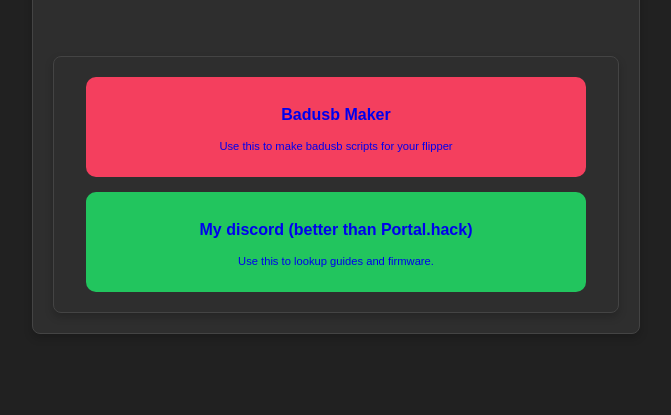
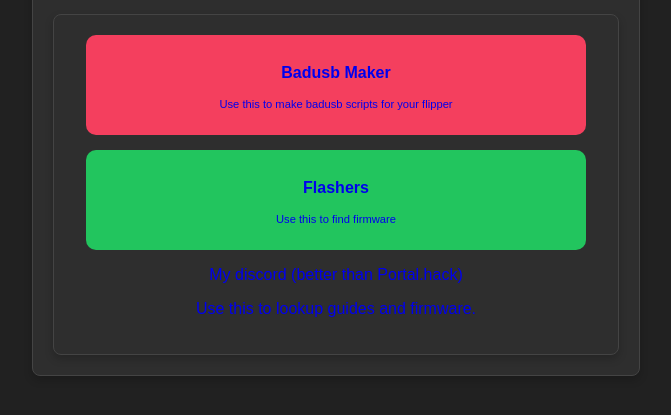
Before and after one commit to mastrpcs/mastrpcs.github.io, a plain HTML site: page index.html in a window 1280 px wide. Shown: the part 309-724 px from the top of the page, without its empty margins (304-975 px from the left). Drawn offline with Linux system fonts and the light colour scheme.

Commit message:
Update index.html

```diff
--- a/index.html
+++ b/index.html
@@ -202,15 +202,26 @@
       </div>
     </center>
     <center>
+      <a style="text-decoration:none;" href="https://mastrpcs.github.io/flash" style="color:rgb(240, 238, 238);">
+      <div class="card green" bis_skin_checked="1">
+
+        <p class="tip">Flashers</p>
+
+        <p class="second-text">Use this to find firmware</p>
+      </a>
+      </center>
+    </div>
+    <center>
       <a style="text-decoration:none;" href="https://mastrpcs.github.io/discord" style="color:rgb(240, 238, 238);">
-      <div class="card green" bis_skin_checked="1">
+      <div class="card blue" bis_skin_checked="1">
 
         <p class="tip">My discord (better than Portal.hack)</p>
 
         <p class="second-text">Use this to lookup guides and firmware.</p>
       </a>
-      </center>
+
     </div>
+    </center>
   </div>
 </div>
 
```
